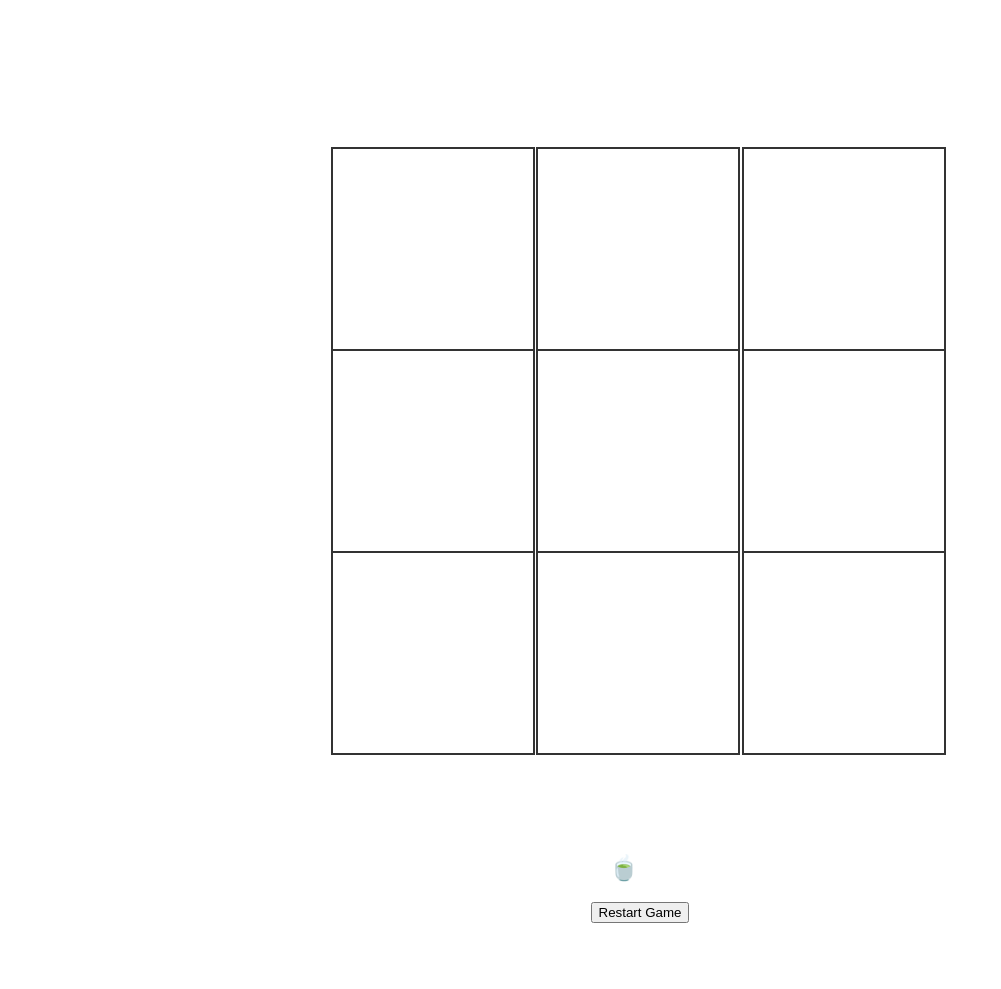
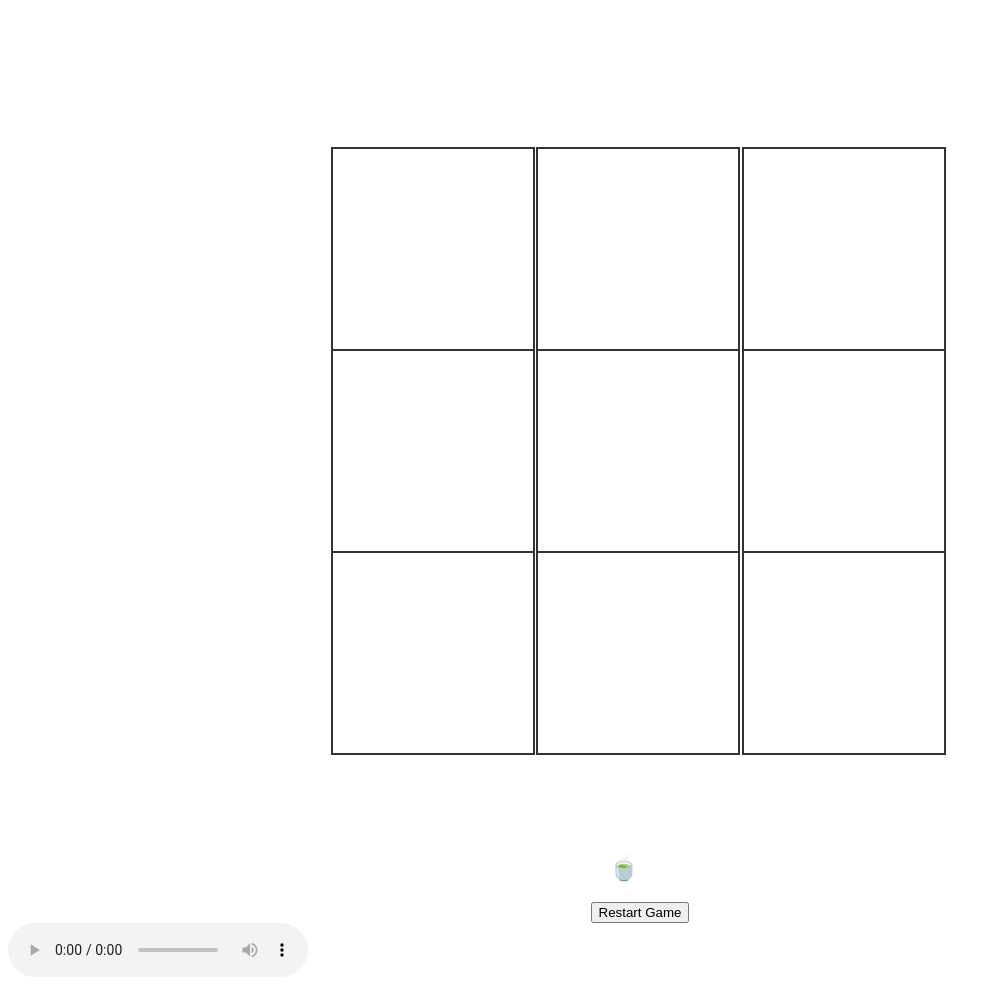
Before and after one commit to DimaUnityCoder/X-O-Game, a plain HTML site: page index.html in a window 1280 px wide. Shown: the whole page, without its empty margins (0-1001 px from the left). Before the commit the page ends 931 px from the top, so only its background shows below. Drawn offline with Linux system fonts and the light colour scheme.

Commit message:
Update index.html

```diff
--- a/index.html
+++ b/index.html
@@ -25,7 +25,7 @@
         <h2 class="game--status"></h2>
         <button class="game--restart">Restart Game</button>
     </section>
-     <audio></control>  <autoplay="true" src="Hopes.mp3"></audio>
+    <audio src="Hopes.mp3" controls>
 
 
     <script src="script.js"></script>
```
